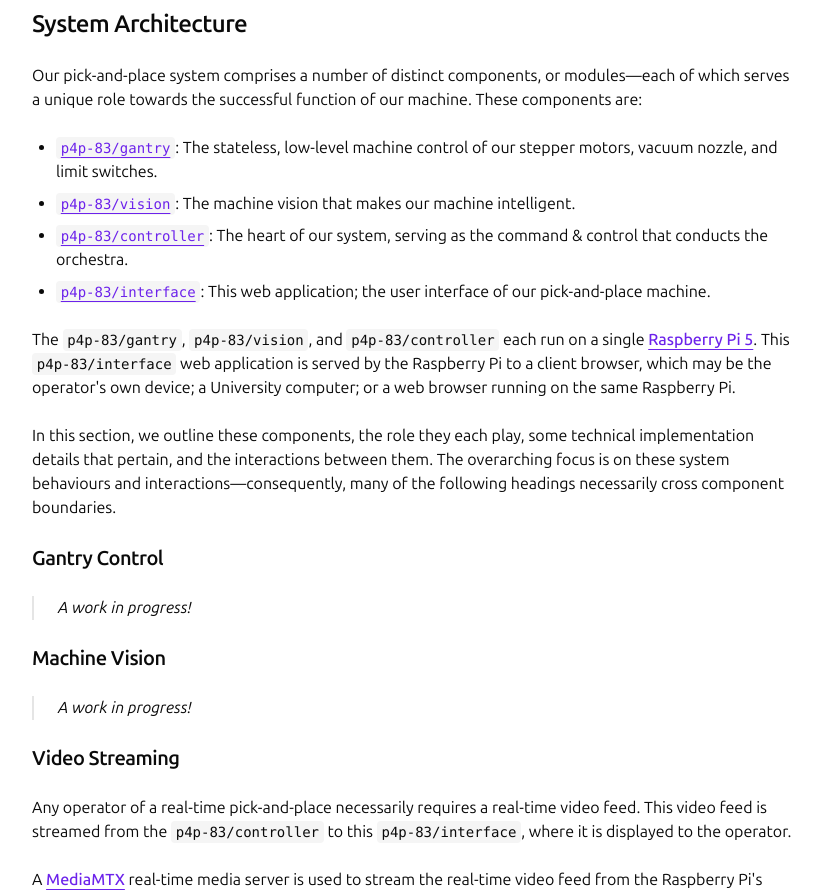
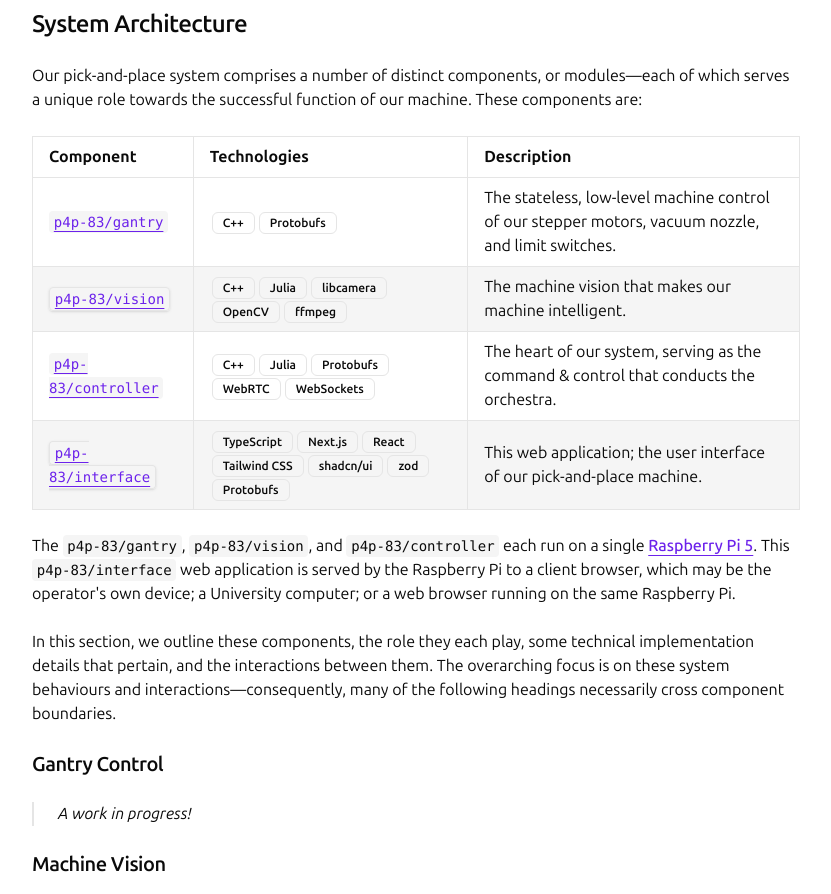
Before and after one commit to p4p-83/interface, a Next.js app in the folder client/: page /learn in a window 1280 px wide. Shown: the part 860-1754 px from the top of the page, without its empty margins (224-1055 px from the left). Built offline with nearby package versions, Linux system fonts and the light colour scheme.

Commit message:
feat: :memo: reformat system components list as table

```diff
--- a/client/src/app/learn/page.tsx
+++ b/client/src/app/learn/page.tsx
@@ -19,6 +19,12 @@ import {
   TypographyH5,
   TypographyImage,
   TypographyMuted,
+  TypographyTable,
+  TypographyTableHead,
+  TypographyTableBody,
+  TypographyTableRow,
+  TypographyTableHeaderCell,
+  TypographyTableDataCell,
 } from '@/components/ui/typography'
 import {
   Accordion,
@@ -88,26 +94,82 @@ function SystemArchitecture() {
         These components are:
       </TypographyP>
 
-      <TypographyList>
+      <TypographyTable>
 
-        {/* TODO: accordion */}
-        <TypographyListItem>
-          <GLOBALS.Links.GitHub.Gantry />: The stateless, low-level machine control of our stepper motors, vacuum nozzle, and limit switches.
-        </TypographyListItem>
+        <TypographyTableHead>
+          <TypographyTableRow>
+            <TypographyTableHeaderCell>Component</TypographyTableHeaderCell>
+            <TypographyTableHeaderCell>Technologies</TypographyTableHeaderCell>
+            <TypographyTableHeaderCell>Description</TypographyTableHeaderCell>
+          </TypographyTableRow>
+        </TypographyTableHead>
 
-        <TypographyListItem>
-          <GLOBALS.Links.GitHub.Vision />: The machine vision that makes our machine intelligent.
-        </TypographyListItem>
+        <TypographyTableBody>
+          <TypographyTableRow>
+            <TypographyTableDataCell><GLOBALS.Links.GitHub.Gantry /></TypographyTableDataCell>
+            <TypographyTableDataCell>
+              <span className='*:mx-0.5'>
+                <Badge variant='outline'>C++</Badge>
+                <Badge variant='outline'>Protobufs</Badge>
+              </span>
+            </TypographyTableDataCell>
+            <TypographyTableDataCell>
+              The stateless, low-level machine control of our stepper motors, vacuum nozzle, and limit switches.
+            </TypographyTableDataCell>
+          </TypographyTableRow>
 
-        <TypographyListItem>
-          <GLOBALS.Links.GitHub.Controller />: The heart of our system, serving as the command & control that conducts the orchestra.
-        </TypographyListItem>
+          <TypographyTableRow>
+            <TypographyTableDataCell><GLOBALS.Links.GitHub.Vision /></TypographyTableDataCell>
+            <TypographyTableDataCell>
+              <span className='*:mx-0.5'>
+                <Badge variant='outline'>C++</Badge>
+                <Badge variant='outline'>Julia</Badge>
+                <Badge variant='outline'>libcamera</Badge>
+                <Badge variant='outline'>OpenCV</Badge>
+                <Badge variant='outline'>ffmpeg</Badge>
+              </span>
+            </TypographyTableDataCell>
+            <TypographyTableDataCell>
+              The machine vision that makes our machine intelligent.
+            </TypographyTableDataCell>
+          </TypographyTableRow>
 
-        <TypographyListItem>
-          <GLOBALS.Links.GitHub.Interface />: This web application; the user interface of our pick-and-place machine.
-        </TypographyListItem>
+          <TypographyTableRow>
+            <TypographyTableDataCell><GLOBALS.Links.GitHub.Controller /></TypographyTableDataCell>
+            <TypographyTableDataCell>
+              <span className='*:mx-0.5'>
+                <Badge variant='outline'>C++</Badge>
+                <Badge variant='outline'>Julia</Badge>
+                <Badge variant='outline'>Protobufs</Badge>
+                <Badge variant='outline'>WebRTC</Badge>
+                <Badge variant='outline'>WebSockets</Badge>
+              </span>
+            </TypographyTableDataCell>
+            <TypographyTableDataCell>
+              The heart of our system, serving as the command & control that conducts the orchestra.
+            </TypographyTableDataCell>
+          </TypographyTableRow>
 
-      </TypographyList>
+          <TypographyTableRow>
+            <TypographyTableDataCell><GLOBALS.Links.GitHub.Interface /></TypographyTableDataCell>
+            <TypographyTableDataCell>
+              <span className='*:mx-0.5'>
+                <Badge variant='outline'>TypeScript</Badge>
+                <Badge variant='outline'>Next.js</Badge>
+                <Badge variant='outline'>React</Badge>
+                <Badge variant='outline'>Tailwind CSS</Badge>
+                <Badge variant='outline'>shadcn/ui</Badge>
+                <Badge variant='outline'>zod</Badge>
+                <Badge variant='outline'>Protobufs</Badge>
+              </span>
+            </TypographyTableDataCell>
+            <TypographyTableDataCell>
+            This web application; the user interface of our pick-and-place machine.
+            </TypographyTableDataCell>
+          </TypographyTableRow>
+        </TypographyTableBody>
+
+      </TypographyTable>
 
       <TypographyP>
         The <GLOBALS.InlineCode.GitHub.Gantry />, <GLOBALS.InlineCode.GitHub.Vision />, and <GLOBALS.InlineCode.GitHub.Controller /> each run on a single <TypographyLink href={GLOBALS.RASPBERRY_PI_5}>Raspberry Pi 5</TypographyLink>.
@@ -173,7 +235,7 @@ function SystemArchitecture() {
 
       <TypographyP>
         Numeric data, such as the <TypographyInlineCode>TARGET_DELTAS</TypographyInlineCode> between the present gantry position and the operator&apos;s desired target, is <span id={FRAGMENT_IDS.DATA_NORMALISATION}>normalised into an absolute, invariant range of <TypographyInlineCode>[0, 65535]</TypographyInlineCode>.
-        This normalisation ensures that the exchanged units are independent of run-time variables—the client viewport, or streamed video dimensions, for instance</span>.
+          This normalisation ensures that the exchanged units are independent of run-time variables—the client viewport, or streamed video dimensions, for instance</span>.
         The representation range of a <TypographyInlineCode>16-bit</TypographyInlineCode> integer was chosen for performance—by using this range, we can leverage the efficiency of protocol buffer <TypographyLink href={GLOBALS.PROTOCOL_BUFFERS.VARINTS}>varints</TypographyLink>, which is not possible with a <TypographyInlineCode>float</TypographyInlineCode> or <TypographyInlineCode>double</TypographyInlineCode> in the range of <TypographyInlineCode>[0, 1]</TypographyInlineCode>.
       </TypographyP>
 
@@ -305,7 +367,6 @@ function ConstituentHomePage() {
       </TypographyList>
 
       <TypographyP>
-        {/* TODO: option modifier */}
         Note that <GLOBALS.InlineCode.Pages.Calibrate /> and <GLOBALS.InlineCode.Pages.Settings /> are implemented as &lsquo;hidden&rsquo; pages, in that they are not visible by default.
         This design decision is motivated by an intent that they should be scarcely necessary—under regular circumstances, one should not need to access them.
         On the off-chance that they might become necessary, however, they may be revealed by pressing:
@@ -318,7 +379,7 @@ function ConstituentHomePage() {
 
       <TypographyP>
         Alternatively, pressing the <TypographyInlineCode>c</TypographyInlineCode> and/or <TypographyInlineCode>s</TypographyInlineCode> key(s) will selectively reveal the <GLOBALS.InlineCode.Pages.Calibrate /> and/or <GLOBALS.InlineCode.Pages.Settings /> links respectively.
-          This is particularly useful in cases where the <TypographyInlineCode>⌥</TypographyInlineCode>/<TypographyInlineCode>Alt</TypographyInlineCode> modifier key holds special meaning to the browser.
+        This is particularly useful in cases where the <TypographyInlineCode>⌥</TypographyInlineCode>/<TypographyInlineCode>Alt</TypographyInlineCode> modifier key holds special meaning to the browser.
       </TypographyP>
 
       <TypographyH5>Keyboard Navigation</TypographyH5>
@@ -351,6 +412,7 @@ function ConstituentHomePage() {
 import placeProgressImage from './place-progress.png'
 import placeErrorImage from './place-error.png'
 import placeSocketImage from './place-socket.png'
+import { Badge } from '@/components/ui/badge'
 function ConstituentPlacePage() {
   return (
     <>
--- a/client/src/components/ui/typography.tsx
+++ b/client/src/components/ui/typography.tsx
@@ -93,7 +93,7 @@ export function TypographyListItem({ children }: TypographyProps) {
 
 export function TypographyInlineCode({ children }: TypographyProps) {
   return (
-    <code className='relative rounded bg-muted px-[0.3rem] py-[0.2rem] font-mono text-xs sm:text-sm'>
+    <code className='relative rounded bg-muted group-even/muted:border group-even/muted:shadow px-[0.3rem] py-[0.2rem] font-mono text-xs sm:text-sm'>
       {children}
     </code>
   )
@@ -194,7 +194,7 @@ export function TypographyTableBody({ children }: TypographyProps) {
 
 export function TypographyTableRow({ children }: TypographyProps) {
   return (
-    <tr className="m-0 border-t p-0 even:bg-muted">
+    <tr className="m-0 border-t p-0 even:bg-muted dark:even:bg-muted/20 group/muted">
       {children}
     </tr>
   )
```
